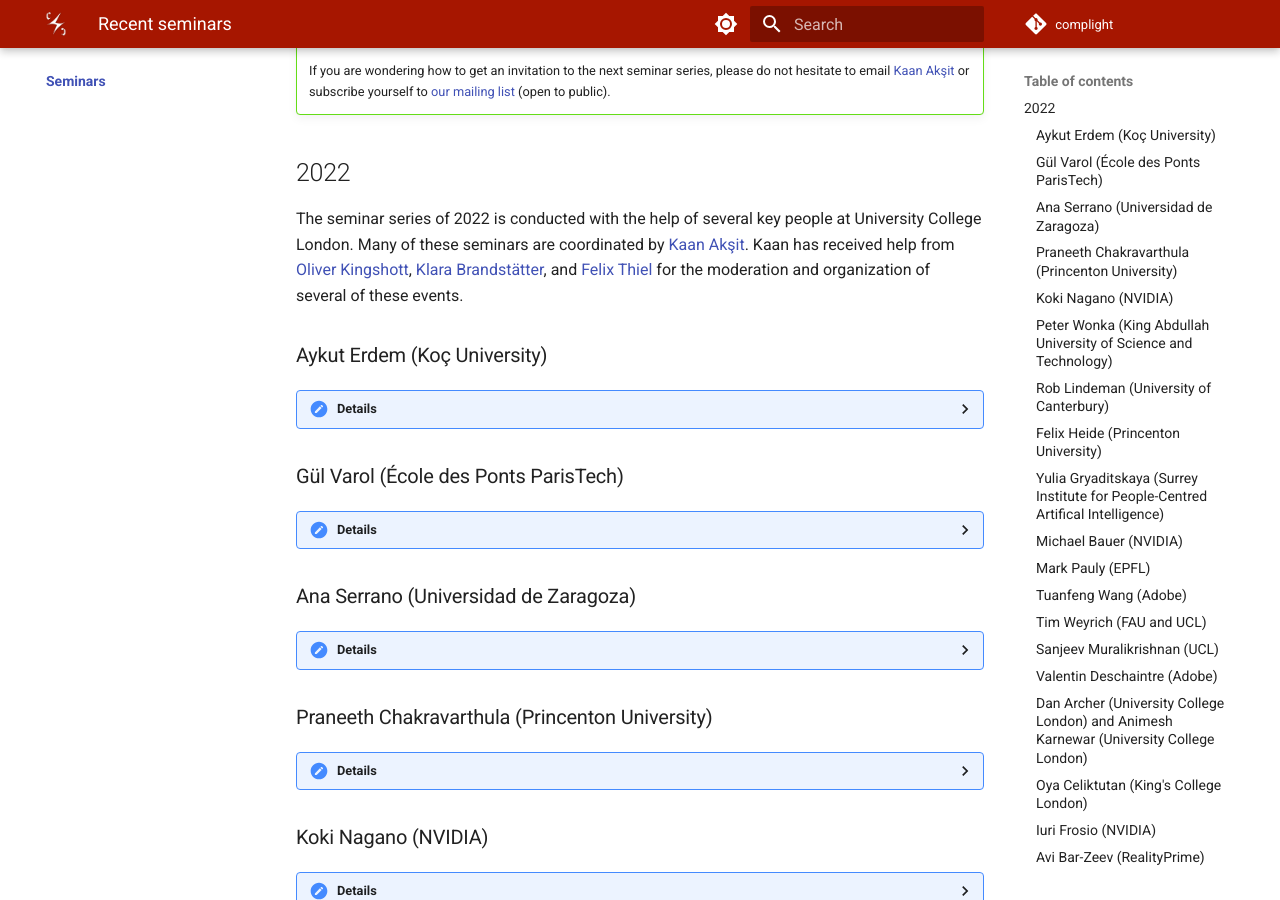
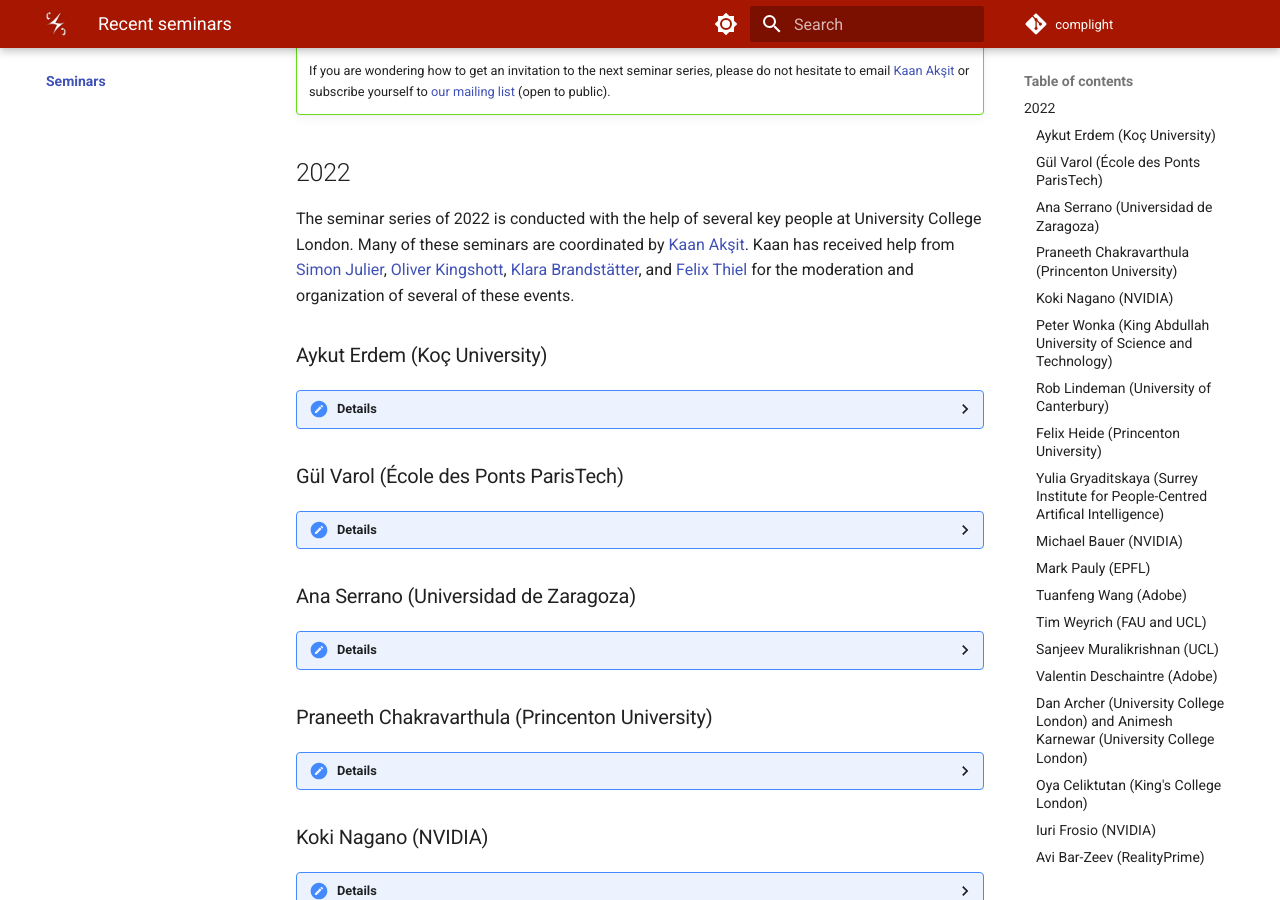
Before and after one commit to complight/complight.github.io, an MkDocs documentation site: the page built from docs/seminars/index.md, in a window 1280 px wide and 900 px high, scrolled down 360 px. Built offline with MkDocs 1.6.1 and Material for MkDocs 9.7.7, drawn with Linux system fonts in a browser that asks for light colours.

Commit message:
Updating seminars page.

```diff
--- a/docs/seminars/index.md
+++ b/docs/seminars/index.md
@@ -9,7 +9,7 @@ Overall, seminars are a blend of internal and external presenters.
 ## 2022
 The seminar series of 2022 is conducted with the help of several key people at University College London.
 Many of these seminars are coordinated by [Kaan Akşit](https://kaanaksit.com).
-Kaan has received help from [Oliver Kingshott](http://oliver.kingshott.com/), [Klara Brandstätter](https://www.linkedin.com/in/klara-brandst%C3%A4tter-79b72820b?lipi=urn%3Ali%3Apage%3Ad_flagship3_profile_view_base_contact_details%3BxbCdu1E4RmWqTPAsdCipMw%3D%3D), and [Felix Thiel](https://www.linkedin.com/in/felix-thiel-97a22215a?lipi=urn%3Ali%3Apage%3Ad_flagship3_profile_view_base_contact_details%3BGgHpsDNOTWeGPFWcUC5M6A%3D%3D) for the moderation and organization of several of these events.
+Kaan has received help from [Simon Julier](https://scholar.google.co.uk/citations?user=BHUj3DkAAAAJ&hl=en), [Oliver Kingshott](http://oliver.kingshott.com/), [Klara Brandstätter](https://www.linkedin.com/in/klara-brandst%C3%A4tter-79b72820b?lipi=urn%3Ali%3Apage%3Ad_flagship3_profile_view_base_contact_details%3BxbCdu1E4RmWqTPAsdCipMw%3D%3D), and [Felix Thiel](https://www.linkedin.com/in/felix-thiel-97a22215a?lipi=urn%3Ali%3Apage%3Ad_flagship3_profile_view_base_contact_details%3BGgHpsDNOTWeGPFWcUC5M6A%3D%3D) for the moderation and organization of several of these events.
 
 
 ### Aykut Erdem (Koç University)
```
